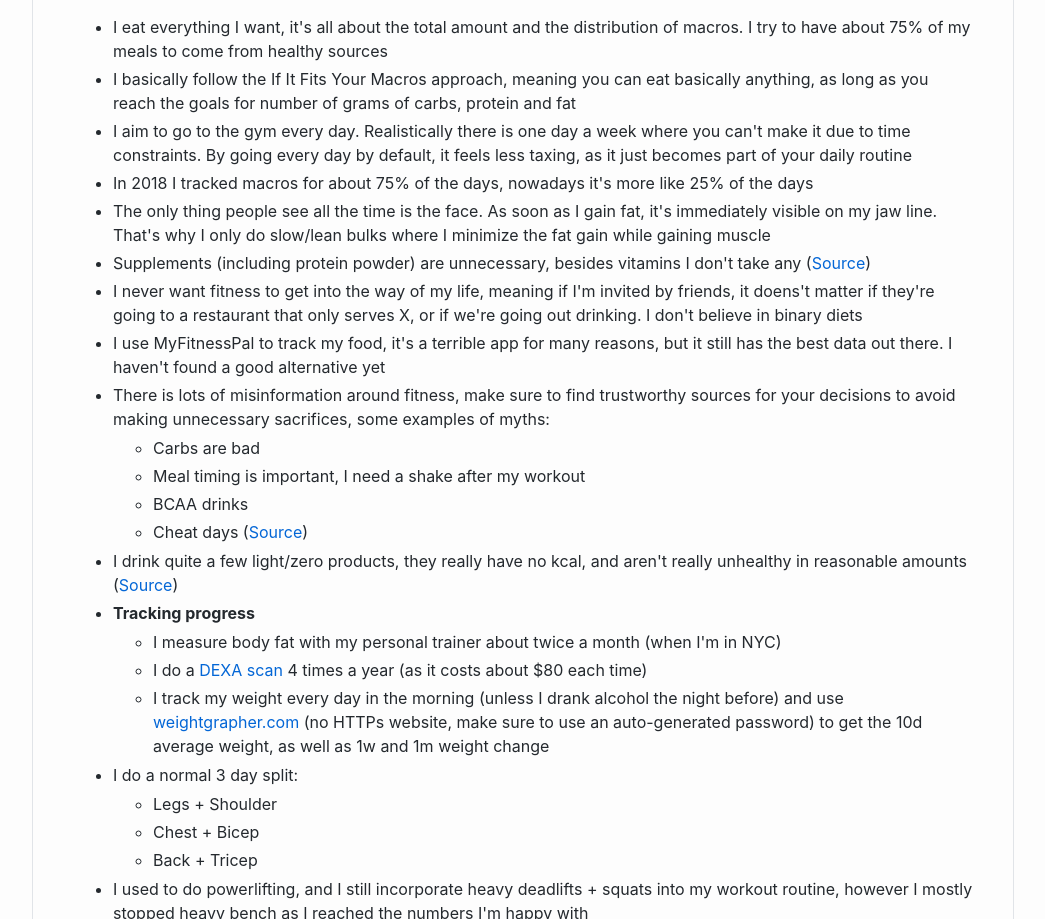
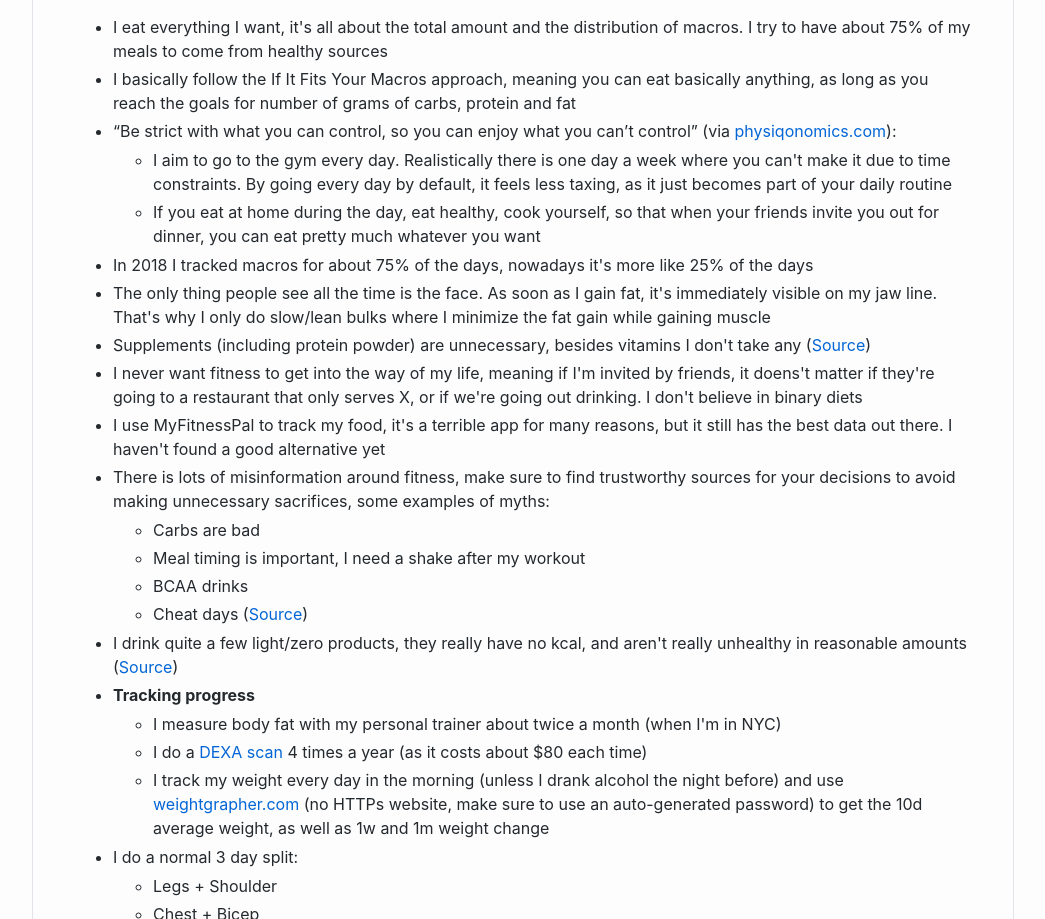
Before and after one commit to KrauseFx/felix.fitness, a plain HTML site: page docs/index.html in a window 1280 px wide. Shown: the part 1365-2284 px from the top of the page, without its empty margins (117-1162 px from the left). Drawn offline with Linux system fonts and the light colour scheme; no server answers.

Commit message:
Update index.html

```diff
--- a/docs/index.html
+++ b/docs/index.html
@@ -34,7 +34,11 @@
       <ul>
         <li>I eat everything I want, it's all about the total amount and the distribution of macros. I try to have about 75% of my meals to come from healthy sources</li>
         <li>I basically follow the If It Fits Your Macros approach, meaning you can eat basically anything, as long as you reach the goals for number of grams of carbs, protein and fat</li>
-        <li>I aim to go to the gym every day. Realistically there is one day a week where you can't make it due to time constraints. By going every day by default, it feels less taxing, as it just becomes part of your daily routine</li>
+        <li>“Be strict with what you can control, so you can enjoy what you can’t control” (via <a href="http://physiqonomics.com/new-year-advice/" target="_blank">physiqonomics.com</a>): </li>
+        <ul>
+          <li>I aim to go to the gym every day. Realistically there is one day a week where you can't make it due to time constraints. By going every day by default, it feels less taxing, as it just becomes part of your daily routine</li>
+          <li>If you eat at home during the day, eat healthy, cook yourself, so that when your friends invite you out for dinner, you can eat pretty much whatever you want</li>
+        </ul>
         <li>In 2018 I tracked macros for about 75% of the days, nowadays it's more like 25% of the days</li>
         <li>The only thing people see all the time is the face. As soon as I gain fat, it's immediately visible on my jaw line. That's why I only do slow/lean bulks where I minimize the fat gain while gaining muscle</li>
         <li>Supplements (including protein powder) are unnecessary, besides vitamins I don't take any (<a href="https://rippedbody.com/complete-diet-nutrition-set-up-guide/#supplements" target="_blank">Source</a>)</li>
```
